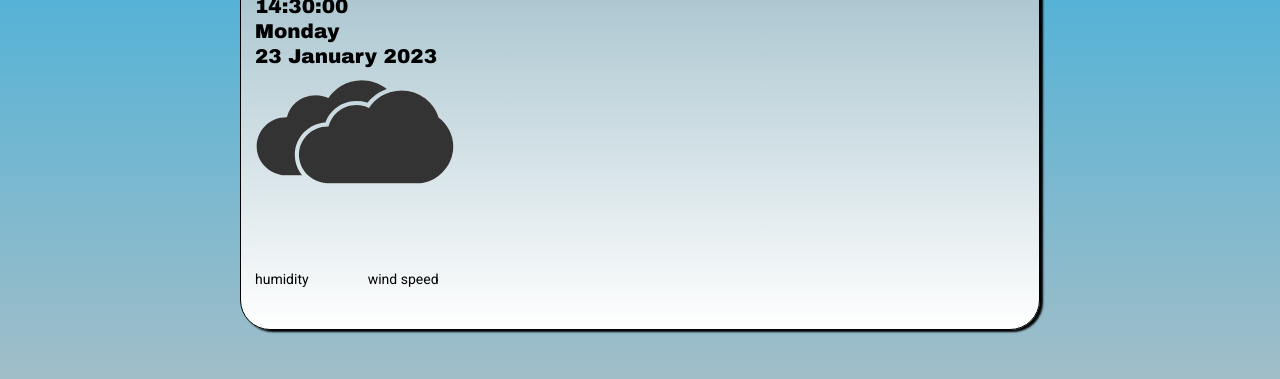
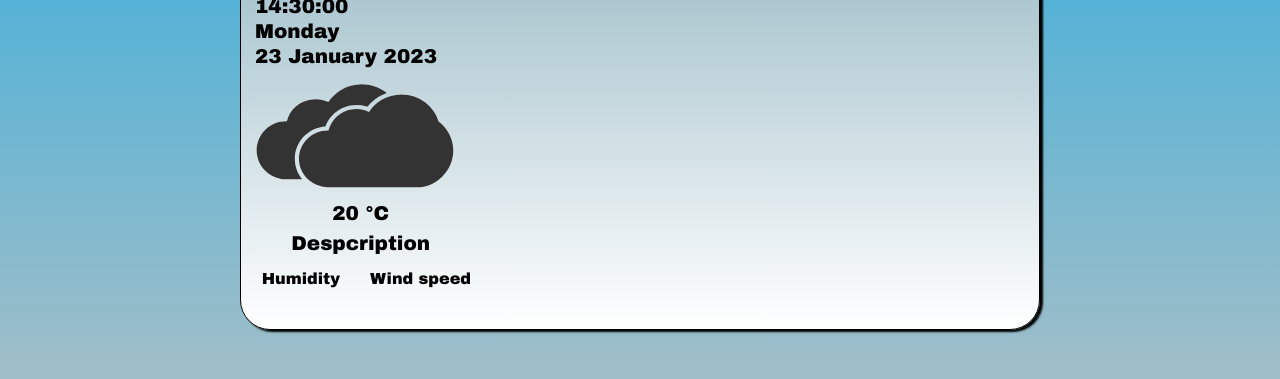
Before and after one commit to jedrek89/WeatherAPP-Angular, an Angular app: page / in a window 1280 px wide. Shown: the part 250-629 px from the top of the page. Built offline with nearby package versions, Linux system fonts and the light colour scheme; no server answers.

Commit message:
fix styles and html structure

```diff
--- a/src/app/app.component.html
+++ b/src/app/app.component.html
@@ -14,24 +14,20 @@
           <div class="dayOfWeekAPI" id="dayOfWeekAPI">Monday</div>
           <div class="dateAPI" id="dateAPI">23 January 2023</div>
         </div>
+
         <div class="box1_R1_C3">
           <div id="weatherIcon1" class="weatherIcon1">
             <img src="../assets/cloudy.svg" width="200px" height="110px">
-            <div></div>
           </div>
-
-
+          <div id="temperature1" class="temperature1">20 &deg;C</div>
+          <div id="description1" class="description1">Despcription</div>
         </div>
 
-          <!-- <div id="temperature" class="temperature">20 &deg;C</div>
-          <div></div> -->
-
         <div class="box1_R1_C4">
-          <div class="humidity">humidity</div>
-          <div class="windSpeed">wind speed</div>
+          <div class="humidity1">Humidity</div>
+          <div class="windSpeed1">Wind speed</div>
         </div>
       </div>
-
 
       <div class="box2_R2">boxR2</div>
 
--- a/src/app/app.component.scss
+++ b/src/app/app.component.scss
@@ -111,22 +111,39 @@ body{
         display: flex;
         flex-direction: column;
         height: 45%;
+        font-family: $font-family_1;
+        font-size: 20px;
         .weatherIcon1{
-            padding: 6px 0px 0px 14px;
+            padding: 10px 0px 0px 14px;
             width: 200px;
             height: 200px;
+        }
+        .temperature1{
+            padding: 10px 0px 0px 0px;
+            width: 100%;
+            height: fit-content;
+            text-align: center;
+        }
+        .description1{
+            padding: 10px 0px 0px 0px;
+            width: 100%;
+            height: fit-content;
+            text-align: center;
         }
     }
 
     .box1_R1_C4{
         display: flex;
         flex-direction: row;
-        padding: 20px 0px 0px 14px;
+        padding: 20px 0px 0px 0px;
         height: 20%;
-        .humidity{
+        font-family: $font-family_1;
+        font-size: 16px;
+        text-align: center;
+        .humidity1{
             width: 50%;
         }
-        .windSpeed{
+        .windSpeed1{
             width: 50%;
         }
     }
```
